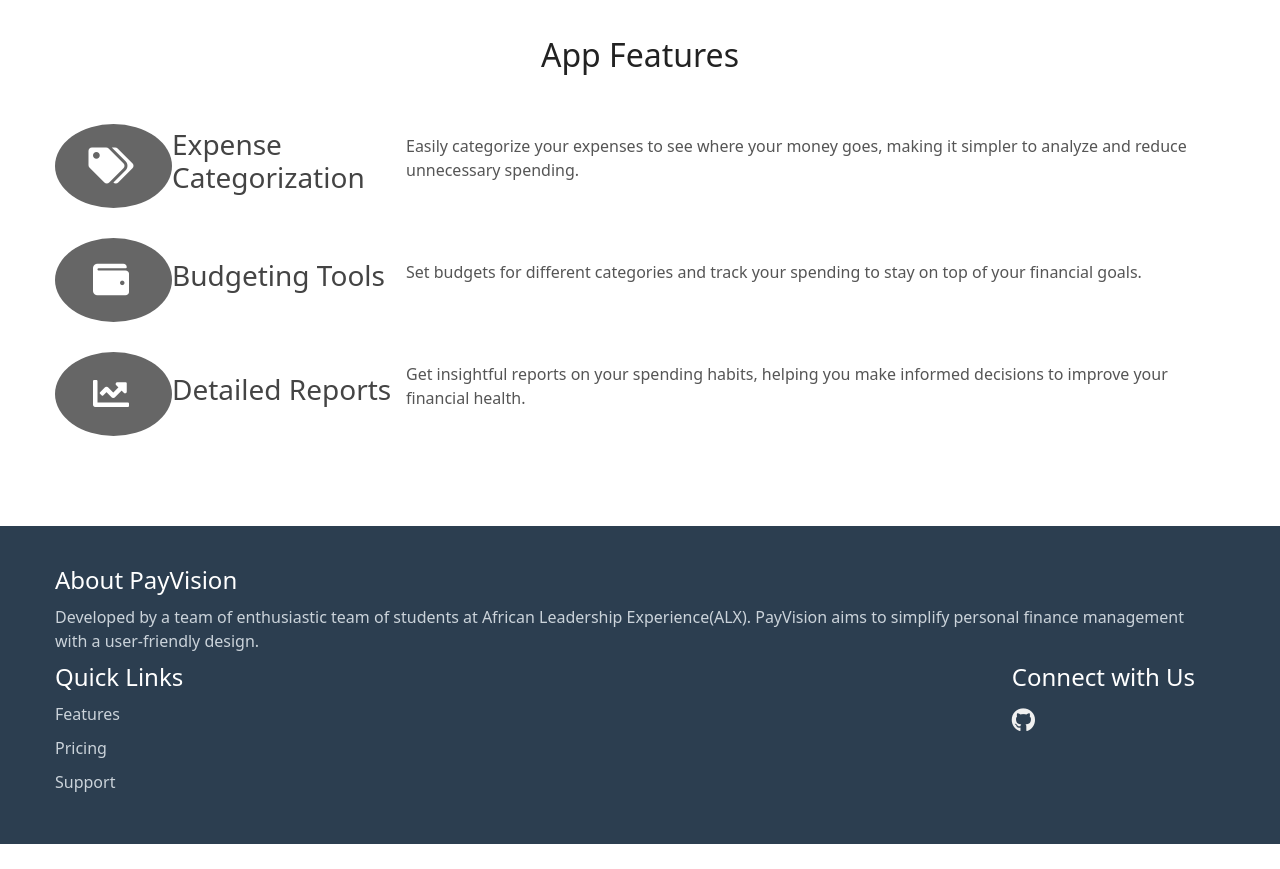
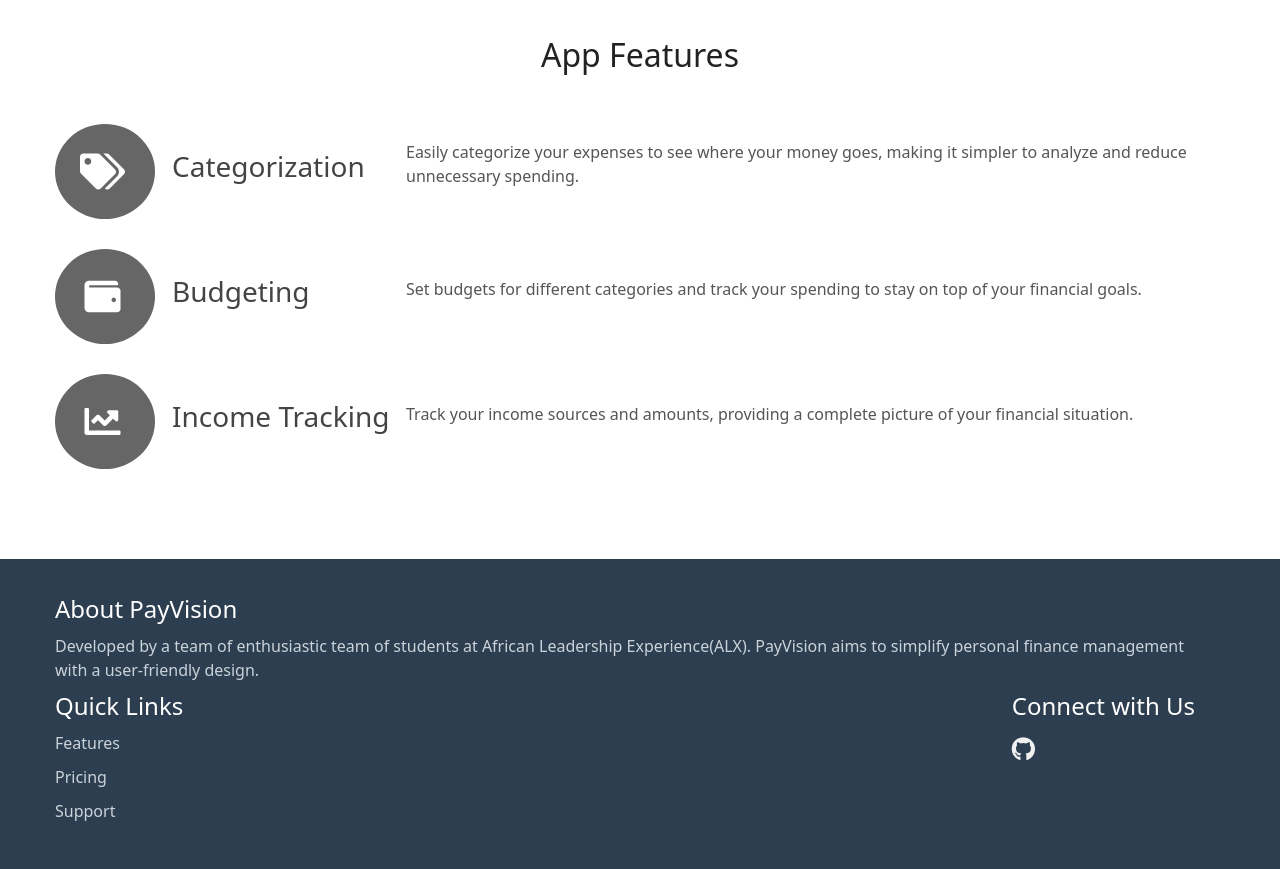
Before and after one commit to habeebdindi/payvision, a website: page payvision-fe/index.html in a window 1280 px wide. Shown: the part 720-1589 px from the top of the page. Before the commit the page ends 1564 px from the top, so only its background shows below. Drawn offline with nearby package versions, Linux system fonts and the light colour scheme.

Commit message:
Change headers and size of icon container and

```diff
--- a/payvision-fe/index.html
+++ b/payvision-fe/index.html
@@ -148,7 +148,7 @@
           <div class="feature-icon-container">
             <i class="fas fa-tags feature-icon"></i>
           </div>
-          <h3>Expense Categorization</h3>
+          <h3>Categorization</h3>
           <p>
             Easily categorize your expenses to see where your money goes, making
             it simpler to analyze and reduce unnecessary spending.
@@ -158,7 +158,7 @@
           <div class="feature-icon-container">
             <i class="fas fa-wallet feature-icon"></i>
           </div>
-          <h3>Budgeting Tools</h3>
+          <h3>Budgeting</h3>
           <p>
             Set budgets for different categories and track your spending to stay
             on top of your financial goals.
@@ -168,10 +168,8 @@
           <div class="feature-icon-container">
             <i class="fas fa-chart-line feature-icon"></i>
           </div>
-          <h3>Detailed Reports</h3>
-          <p>
-            Get insightful reports on your spending habits, helping you make
-            informed decisions to improve your financial health.
+          <h3>Income Tracking</h3>
+          <p>Track your income sources and amounts, providing a complete picture of your financial situation.
           </p>
         </div>
       </div>
--- a/payvision-fe/style.css
+++ b/payvision-fe/style.css
@@ -229,7 +229,9 @@ label {
 
 .feature-icon-container {
   background-color: #666;
-  padding: 1.5rem;
+  padding: 4px;
+  width: 100px;
+  height: 95px;
   display: flex;
   justify-content: center;
   align-items: center;
@@ -266,7 +268,7 @@ p {
 .app-footer {
   background-color: #2c3e50;
   color: #f0f0f0;
-  padding: 40px 0;
+  padding: 36px 0;
 }
 
 .app-footer .container {
@@ -615,7 +617,7 @@ button[type="submit"]:hover {
   }
 
   .feature-icon {
-    font-size: 14px;
+    font-size:40px;
     color: #fff;
   }
 
```
